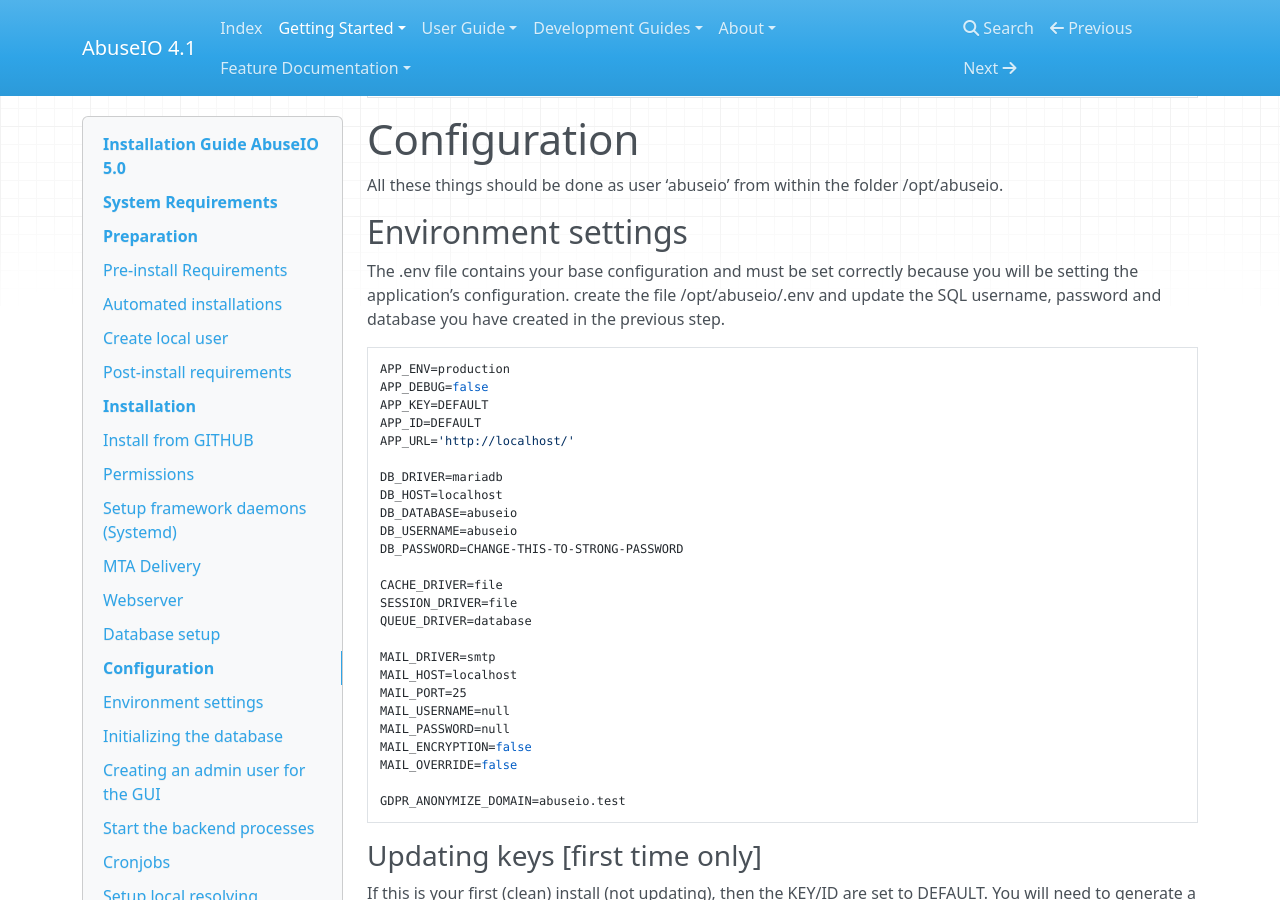
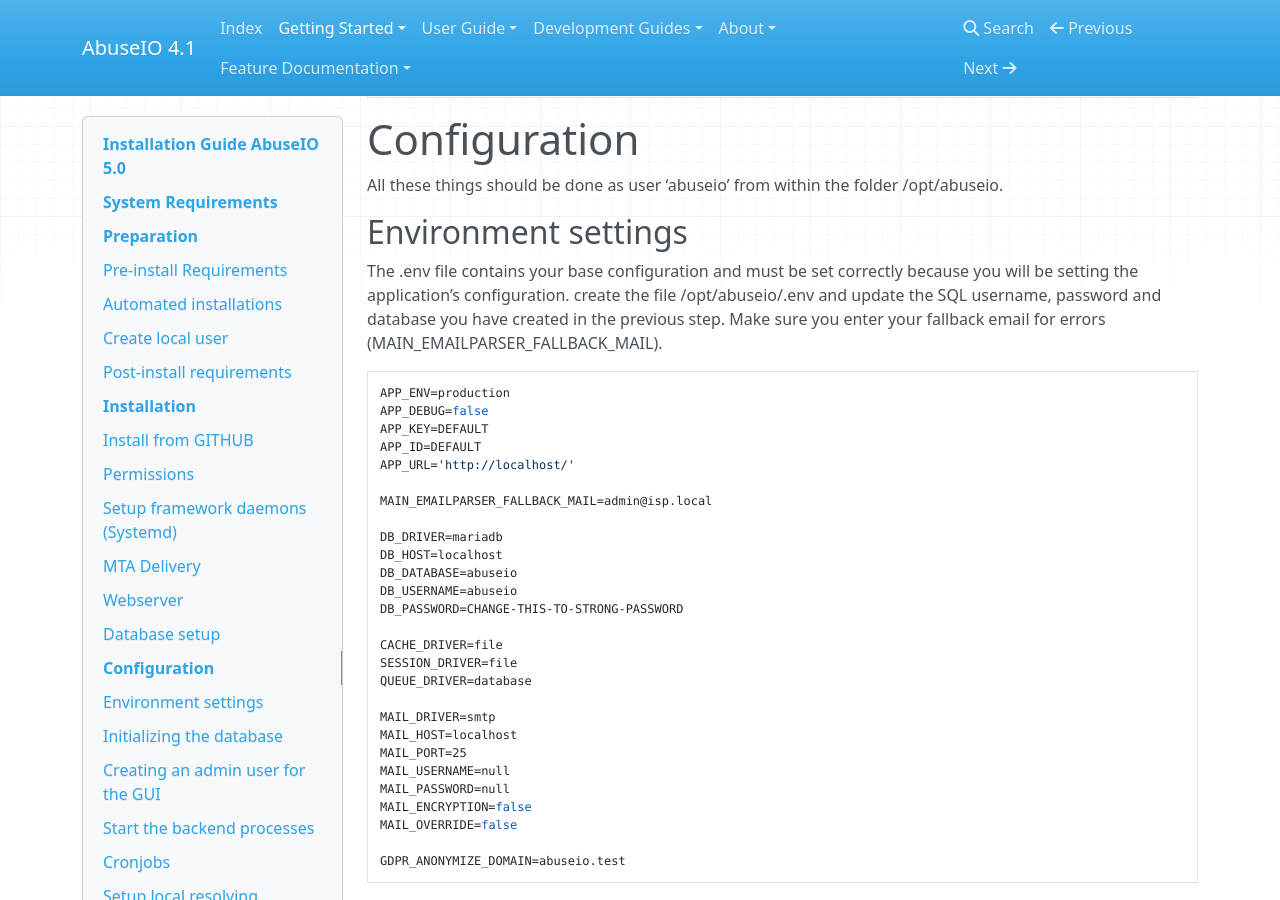
Before and after one commit to AbuseIO/abuseio-docs, an MkDocs documentation site: the page built from docs/installation.md, in a window 1280 px wide and 900 px high, scrolled down 6286 px. Built offline with MkDocs 1.6.1, drawn with Linux system fonts in a browser that asks for light colours; nearby versions of some CDN libraries; old or Windows-style settings are respelled for this version of MkDocs.

Commit message:
Update installation.md

````diff
--- a/docs/installation.md
+++ b/docs/installation.md
@@ -300,7 +300,7 @@ All these things should be done as user 'abuseio' from within the folder /opt/ab
 
 ## Environment settings
 
-The .env file contains your base configuration and must be set correctly because you will be setting the application's configuration. create the file /opt/abuseio/.env and update the SQL username, password and database you have created in the previous step.
+The .env file contains your base configuration and must be set correctly because you will be setting the application's configuration. create the file /opt/abuseio/.env and update the SQL username, password and database you have created in the previous step. Make sure you enter your fallback email for errors (MAIN_EMAILPARSER_FALLBACK_MAIL).
 
 ```bash
 APP_ENV=production
@@ -308,6 +308,8 @@ APP_DEBUG=false
 APP_KEY=DEFAULT
 APP_ID=DEFAULT
 APP_URL='http://localhost/'
+
+MAIN_EMAILPARSER_FALLBACK_MAIL=admin@isp.local
 
 DB_DRIVER=mariadb
 DB_HOST=localhost
````
